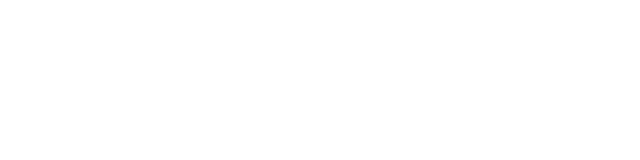
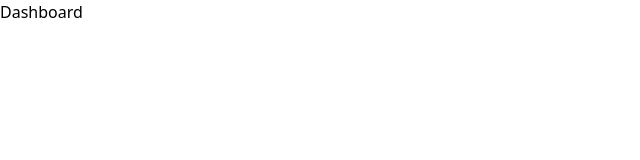
Before and after one commit to rabingrg/task, a React (Vite) app: page /dashboard in a window 1280 px wide. Before the commit this address had no page. Shown: the top 160 px of the page, without its empty margins (0-640 px from the left). Built offline with nearby package versions, Linux system fonts and the light colour scheme.

Commit message:
feat: dashboard page created

```diff
--- a/src/App.tsx
+++ b/src/App.tsx
@@ -1,11 +1,13 @@
 // import React from 'react'
 import {Routes,Route} from 'react-router-dom'
-import Login from './components/pages/auth/Login'
+import Login from './components/pages/Login'
+import Dashboard from './components/pages/Dashboard'
 
 export const App = () => {
   return (
     <Routes>
       <Route path='' element={<Login/>}/>
+      <Route path='/dashboard' element={<Dashboard/>}/>
     </Routes>
   )
 }
--- /dev/null
+++ b/src/components/pages/Dashboard.tsx
@@ -0,0 +1,9 @@
+import React from 'react'
+
+const Dashboard = () => {
+  return (
+    <div>Dashboard</div>
+  )
+}
+
+export default Dashboard
--- a/src/components/pages/auth/Login.tsx
+++ b/src/components/pages/Login.tsx
@@ -1,9 +1,11 @@
 import { useForm } from "react-hook-form";
-import { AuthTypes } from "../../types/AuthTypes";
-import { LoginSchema } from "../../schema/LoginSchema";
+import { AuthTypes } from "../types/AuthTypes";
+import { LoginSchema } from "../schema/LoginSchema";
 import { yupResolver } from "@hookform/resolvers/yup";
+import {useNavigate} from 'react-router-dom'
 
 const Login = () => {
+  const navigate = useNavigate();
   const {
     register,
     reset,
@@ -14,6 +16,7 @@ const Login = () => {
   const submitFn = (data: AuthTypes) => {
     console.log(data);
     reset();
+    navigate('/dashboard');
   };
   return (
     <section className="w-screen h-screen bg-gray-200 grid place-items-center">
```
